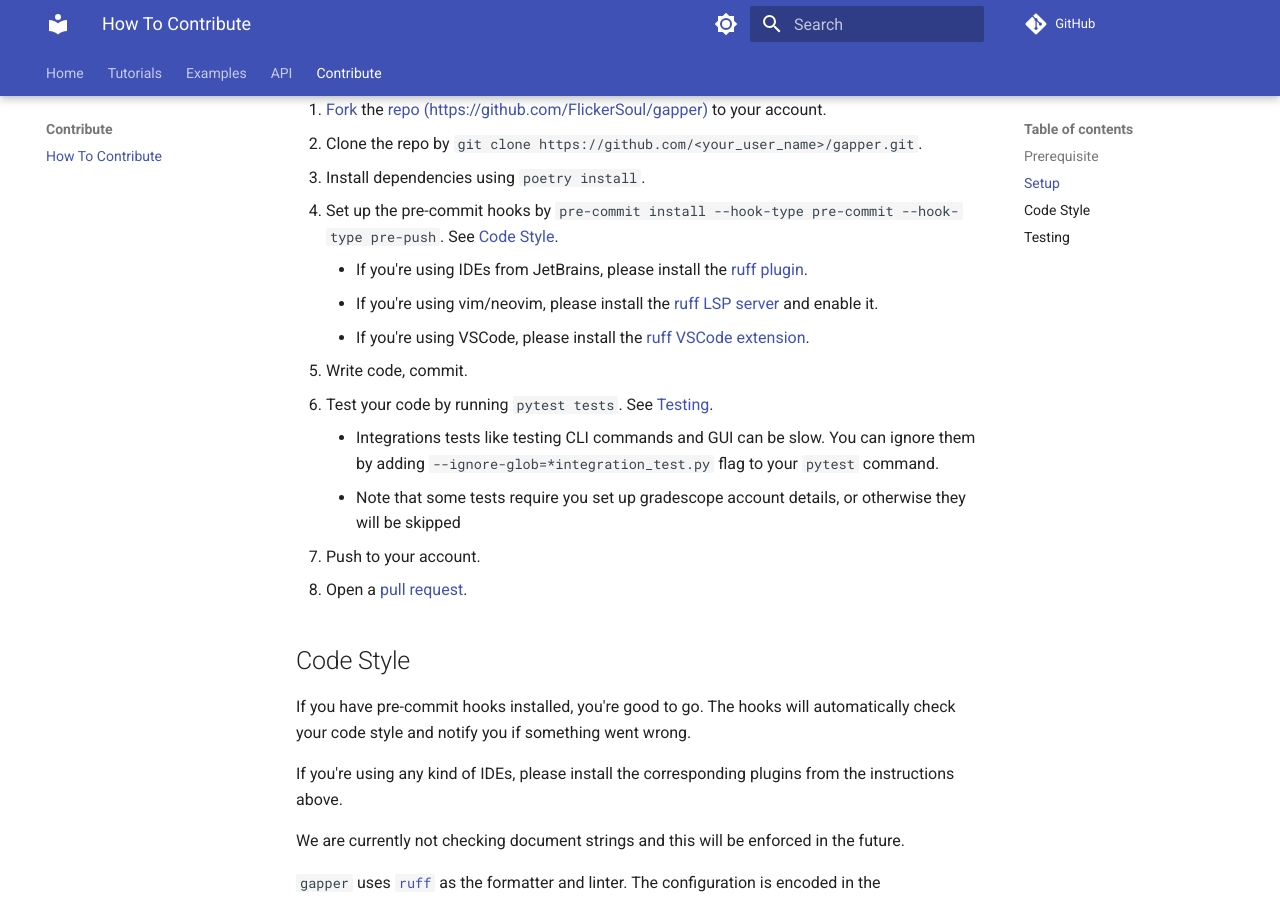
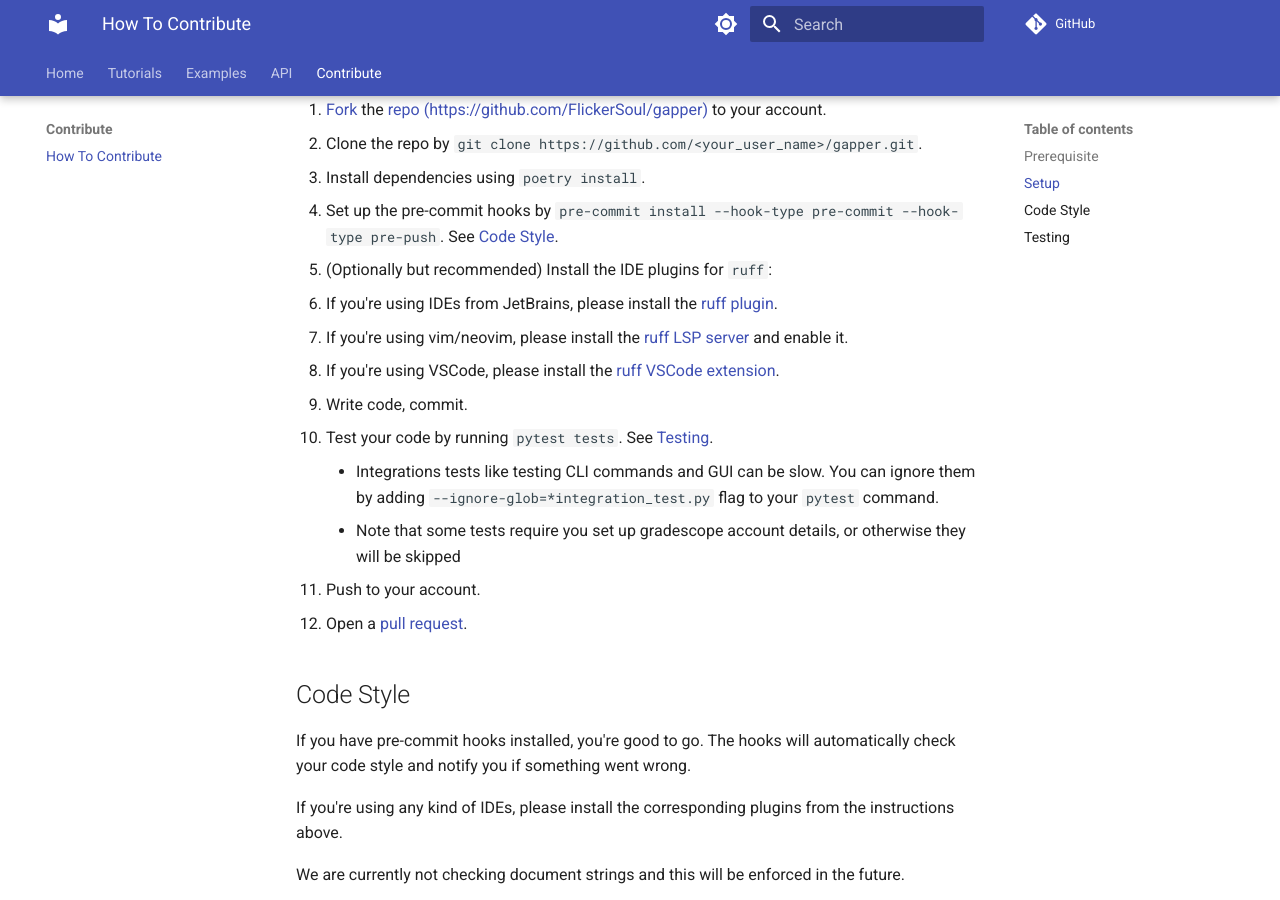
Before and after one commit to FlickerSoul/gapper, an MkDocs documentation site: the page built from docs/Contributing/how_to_contribute.md, in a window 1280 px wide and 900 px high, scrolled down 473 px. Built offline with MkDocs 1.6.1 and Material for MkDocs 9.7.7, drawn with Linux system fonts in a browser that asks for light colours; comment, search, counter and statistics services are not loaded.

Commit message:
docs: better docs

```diff
--- a/docs/Contributing/how_to_contribute.md
+++ b/docs/Contributing/how_to_contribute.md
@@ -19,16 +19,17 @@
 2. Clone the repo by `git clone https://github.com/<your_user_name>/gapper.git`.
 3. Install dependencies using `poetry install`.
 4. Set up the pre-commit hooks by `pre-commit install --hook-type pre-commit --hook-type pre-push`. See <a href="#code-style">Code Style</a>.
-    - If you're using IDEs from JetBrains, please install the [ruff plugin](https://plugins.jetbrains.com/plugin/20574-ruff).
-    - If you're using vim/neovim, please install the [ruff LSP server](https://github.com/astral-sh/ruff-lsp) and enable it.
-    - If you're using VSCode, please install the [ruff VSCode extension](https://marketplace.visualstudio.com/items?itemName=charliermarsh.ruff).
-5. Write code, commit.
-6. Test your code by running `pytest tests`. See <a href="#testing">Testing</a>.
+5. (Optionally but recommended) Install the IDE plugins for `ruff`:
+   - If you're using IDEs from JetBrains, please install the [ruff plugin](https://plugins.jetbrains.com/plugin/20574-ruff).
+   - If you're using vim/neovim, please install the [ruff LSP server](https://github.com/astral-sh/ruff-lsp) and enable it.
+   - If you're using VSCode, please install the [ruff VSCode extension](https://marketplace.visualstudio.com/items?itemName=charliermarsh.ruff).
+6. Write code, commit.
+7. Test your code by running `pytest tests`. See <a href="#testing">Testing</a>.
     - Integrations tests like testing CLI commands and GUI can be slow. You can ignore them by adding
       `--ignore-glob=*integration_test.py` flag to your `pytest` command.
     - Note that some tests require you set up gradescope account details, or otherwise they will be skipped
-7. Push to your account.
-8. Open a [pull request](https://docs.github.com/en/pull-requests/collaborating-with-pull-requests/proposing-changes-to-your-work-with-pull-requests/about-pull-requests).
+8. Push to your account.
+9. Open a [pull request](https://docs.github.com/en/pull-requests/collaborating-with-pull-requests/proposing-changes-to-your-work-with-pull-requests/about-pull-requests).
 
 ## Code Style
 
```
